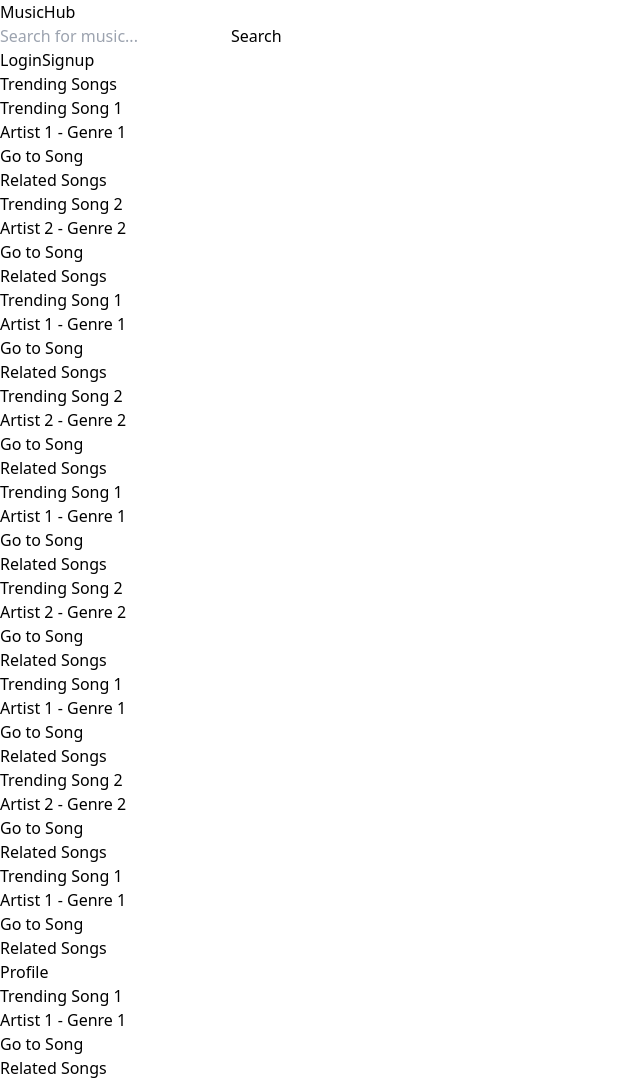
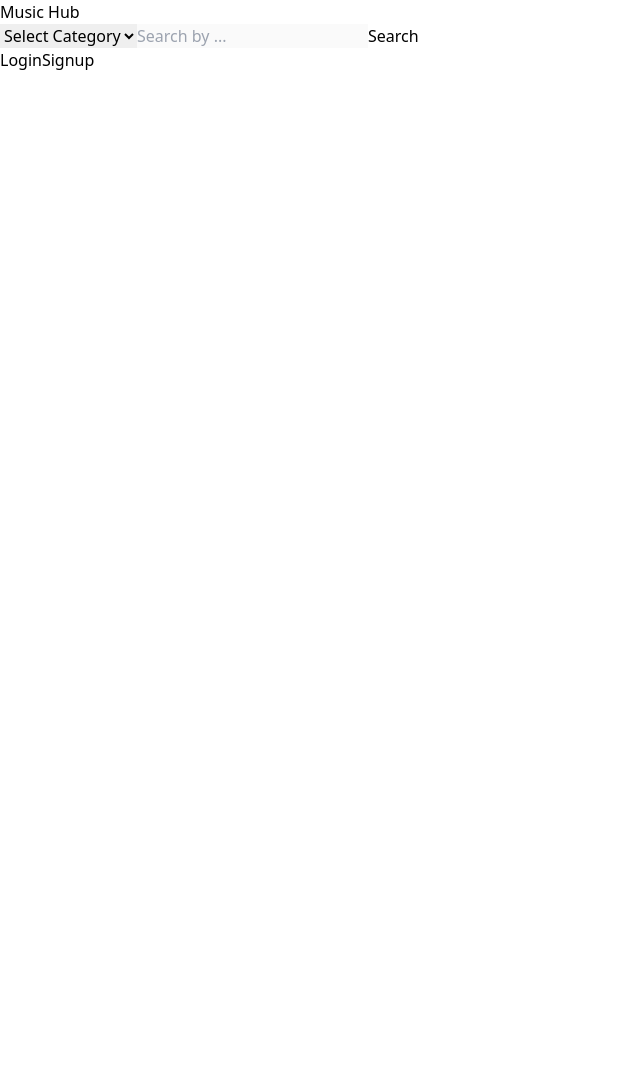
Before and after one commit to hanaahh21/MusicRec, a React (Vite) app in the folder frontend/: page /foryou in a window 1280 px wide. Shown: the top 1084 px of the page, without its empty margins (0-640 px from the left). After the commit the page ends 800 px from the top, so only its background shows below. Built offline with nearby package versions, Linux system fonts and the light colour scheme.

Commit message:
Updated components and added Preferences and Song components

```diff
--- a/frontend/src/components/Recommended.jsx
+++ b/frontend/src/components/Recommended.jsx
@@ -1,63 +1,35 @@
 import React, { useState } from 'react'
+import { useLocation } from 'react-router-dom';
+const Recommended = () => {
 
-const Recommended = () => {
-    const trendingSongs = [
-        { title: "Trending Song 1", artist: "Artist 1", genre: "Genre 1", link: "/song1", related: ["Related Song 1A", "Related Song 1B"] },
-        { title: "Trending Song 2", artist: "Artist 2", genre: "Genre 2", link: "/song2", related: ["Related Song 2A", "Related Song 2B"] },
-        // Add more trending songs here
-        { title: "Trending Song 1", artist: "Artist 1", genre: "Genre 1", link: "/song1", related: ["Related Song 1A", "Related Song 1B"] },
-        { title: "Trending Song 2", artist: "Artist 2", genre: "Genre 2", link: "/song2", related: ["Related Song 2A", "Related Song 2B"] },
-        // Add more trending songs here
-        { title: "Trending Song 1", artist: "Artist 1", genre: "Genre 1", link: "/song1", related: ["Related Song 1A", "Related Song 1B"] },
-        { title: "Trending Song 2", artist: "Artist 2", genre: "Genre 2", link: "/song2", related: ["Related Song 2A", "Related Song 2B"] },
-        // Add more trending songs here
-        { title: "Trending Song 1", artist: "Artist 1", genre: "Genre 1", link: "/song1", related: ["Related Song 1A", "Related Song 1B"] },
-        { title: "Trending Song 2", artist: "Artist 2", genre: "Genre 2", link: "/song2", related: ["Related Song 2A", "Related Song 2B"] },
-        // Add more trending songs here
-        { title: "Trending Song 1", artist: "Artist 1", genre: "Genre 1", link: "/song1", related: ["Related Song 1A", "Related Song 1B"] },
+  const location = useLocation();
+  const searchParams = new URLSearchParams(location.search);
+  const searchType = searchParams.keys().next().value; // Get the search type (song, artist, etc.)
+  const query = searchParams.get(searchType); // Get the user query
 
-      ];
 
-      const [visibleDropdown, setVisibleDropdown] = useState(null);
+  // Simulated recommended songs data based on search type and query
+    const recommendedSongs = [
+      { id: 1, title: 'Song 1', artist: 'Artist A', genre: 'Pop' },
+      { id: 2, title: 'Song 2', artist: 'Artist B', genre: 'Rock' },
+      // Populate with real data
+    ].filter((song) => song[searchType]?.toLowerCase().includes(query.toLowerCase()));
 
-      const toggleDropdown = (index) => {
-        if (visibleDropdown === index) {
-          setVisibleDropdown(null); // Hide the dropdown if it's already visible
-        } else {
-          setVisibleDropdown(index); // Show the dropdown for the clicked item
-        }
-      };
+
 
     return (
-        <div className="flex flex-col h-screen">
-        <div className="trending-page p-6 bg-gray-100 min-h-screen">
-          <h2 className="text-3xl font-bold mb-8 text-center text-gray-800">Profile</h2>
-          <div className="grid grid-cols-1 md:grid-cols-2 lg:grid-cols-3 gap-6">
-            {trendingSongs.map((song, index) => (
-              <div key={index} className="trending-card p-6 bg-white rounded-lg shadow-lg relative">
-                <h3 className="text-xl font-semibold mb-2">{song.title}</h3>
-                <p className="text-gray-600 mb-4">{song.artist} - {song.genre}</p>
-                <div className="flex space-x-4">
-                  <a href={song.link} className="bg-blue-500 text-white px-4 py-2 rounded-lg hover:bg-blue-600">Go to Song</a>
-                  <div className="relative">
-                    <button
-                      className="bg-gray-200 text-gray-700 px-4 py-2 rounded-lg hover:bg-gray-300"
-                      onClick={() => toggleDropdown(index)}
-                    >
-                      Related Songs
-                    </button>
-                    {visibleDropdown === index && (
-                      <div className="dropdown-content absolute bg-white shadow-lg rounded-lg mt-2 py-2 w-48 z-10">
-                        {song.related.map((relatedSong, idx) => (
-                          <a href="#" key={idx} className="block px-4 py-2 text-gray-800 hover:bg-gray-100">{relatedSong}</a>
-                        ))}
-                      </div>
-                    )}
-                  </div>
-                </div>
+      <div className="p-4">
+      <h2 className="text-2xl font-bold mb-4">
+        Recommendations for {searchType}: "{query}"
+      </h2>
+      <div className="grid grid-cols-1 md:grid-cols-2 lg:grid-cols-3 gap-4">
+        {recommendedSongs.map((song) => (
+          <div key={song.id} className="song-item bg-white p-4 rounded-lg shadow">
+            <h3 className="text-lg font-semibold">{song.title}</h3>
+            <p>{song.artist}</p>
+            <p className="text-gray-600">{song.genre}</p>
           </div>
         ))}
-          </div>
       </div>
     </div>
   );
--- a/frontend/src/components/Sidebar.jsx
+++ b/frontend/src/components/Sidebar.jsx
@@ -1,6 +1,6 @@
 import React, { useState } from 'react';
 import { Link } from 'react-router-dom';
-import { FaUserCircle, FaCog, FaMoon, FaSun, FaSignOutAlt } from 'react-icons/fa';
+import { FaUserCircle, FaCog, FaMoon, FaSun, FaSignOutAlt, FaHome } from 'react-icons/fa';
 
 const Sidebar = () => {
   const [isDarkMode, setIsDarkMode] = useState(false);
@@ -18,7 +18,7 @@ const Sidebar = () => {
   };
 
   return (
-    <div className={`w-64 h-screen ${isDarkMode ? 'bg-gray-900 text-white' : 'bg-gray-800 text-white'}`}>
+    <div className={`w-64 h-screen ${isDarkMode ? 'bg-gray-900 text-white' : 'bg-gray-500 text-white'}`}>
       <div className="p-4">
         {/* User Profile Section */}
         <div className="flex items-center mb-6">
@@ -32,6 +32,12 @@ const Sidebar = () => {
         {/* Navigation Links */}
         <nav>
           <ul>
+          <li>
+              <Link to="/foryou" className="flex items-center p-3 hover:bg-gray-700">
+                <FaHome size={20} className="mr-3" />
+                Home
+              </Link>
+            </li>
             <li>
               <Link to="/profile" className="flex items-center p-3 hover:bg-gray-700">
                 <FaUserCircle size={20} className="mr-3" />
--- a/frontend/src/components/Topbar.jsx
+++ b/frontend/src/components/Topbar.jsx
@@ -1,11 +1,9 @@
-import React,{useState} from 'react'
+import React, { useState } from 'react';
 import { useNavigate } from 'react-router-dom';
-import LoginPage from './Loginpage';
-import RegisterPage from './Registerpage';
-
-
 
 const Topbar = ({ isLoggedIn, handleLogout }) => {
+  const [searchType, setSearchType] = useState(''); // To store the selected search type
+  const [query, setQuery] = useState(''); // To store the user input
   const navigate = useNavigate();
 
   const handleProfile = () => {
@@ -20,19 +18,57 @@ const Topbar = ({ isLoggedIn, handleLogout }) => {
     navigate('/register'); // Navigate to Signup page
   };
 
+
+  // Handle dropdown selection change
+  const handleSearchTypeChange = (e) => {
+    setSearchType(e.target.value);
+    setQuery(''); // Reset query when changing search type
+  };
+
+  // Handle search input change
+  const handleQueryChange = (e) => {
+    setQuery(e.target.value);
+  };
+
+  // Handle the search action
+  const handleSearch = () => {
+    if (searchType && query) {
+      navigate(`/recommendations?${searchType}=${query}`); // Redirect to recommendations based on selection
+    }
+  };
+
   return (
-    <div className="bg-gray-900 text-white p-4 flex justify-between items-center shadow-md">
-      {/* Logo or Brand Name */}
-      <div className="text-xl font-bold">MusicHub</div>
+    <div className="topbar flex items-center justify-between p-4 bg-blue-600 text-white">
+      <div className="text-xl font-bold">Music Hub</div>
 
-      {/* Search Bar */}
-      <div className="flex items-center space-x-2 w-1/2">
+      {/* Dropdown Search */}
+      <div className="flex items-center space-x-2">
+        <select
+          value={searchType}
+          onChange={handleSearchTypeChange}
+          className="p-2 rounded bg-white text-black"
+        >
+          <option value="" disabled>Select Category</option>
+          <option value="song">Song Name</option>
+          <option value="artist">Artist</option>
+          <option value="genre">Genre</option>
+          <option value="tag">Tag</option>
+        </select>
+
         <input
           type="text"
-          placeholder="Search for music..."
-          className="w-full px-4 py-2 rounded-lg bg-gray-800 text-white focus:outline-none focus:ring-2 focus:ring-blue-500"
+          placeholder={`Search by ${searchType || '...'}`}
+          value={query}
+          onChange={handleQueryChange}
+          className="p-2 rounded"
+          disabled={!searchType}
         />
-        <button className="bg-blue-500 hover:bg-blue-600 text-white font-semibold py-2 px-4 rounded-lg">
+
+        <button
+          onClick={handleSearch}
+          className="bg-green-500 hover:bg-green-600 text-white p-2 rounded"
+          disabled={!query}
+        >
           Search
         </button>
       </div>
@@ -69,10 +105,11 @@ const Topbar = ({ isLoggedIn, handleLogout }) => {
               Signup
             </button>
           </>
-        )}
-        </div>
+
+      )}
+    </div>
     </div>
   );
 };
 
-export default Topbar
+export default Topbar;
```
Also changed, not shown: frontend/src/App.jsx (+5 -2 lines), frontend/src/components/Preferences.jsx (added, +112 -0 lines), frontend/src/components/Song.jsx (added, +57 -0 lines). Lines whose indentation alone changed are shown as unchanged.
